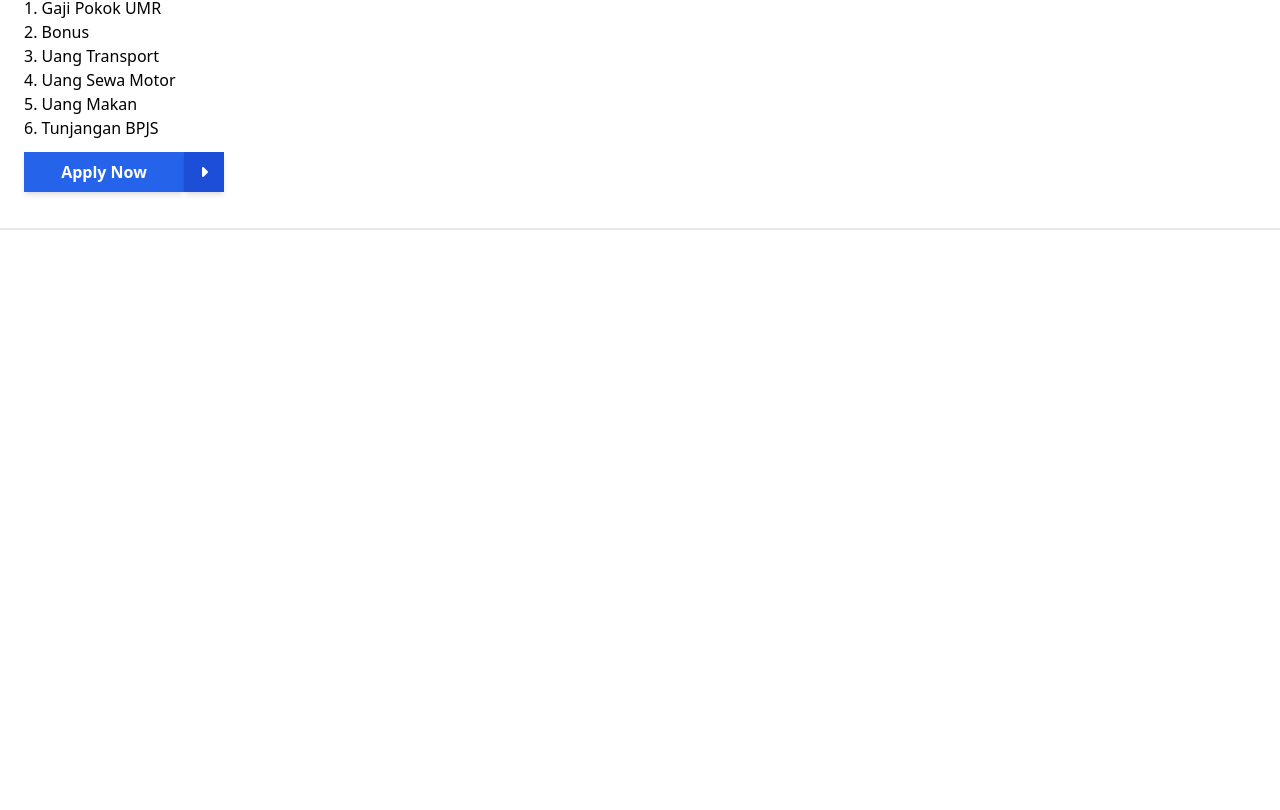
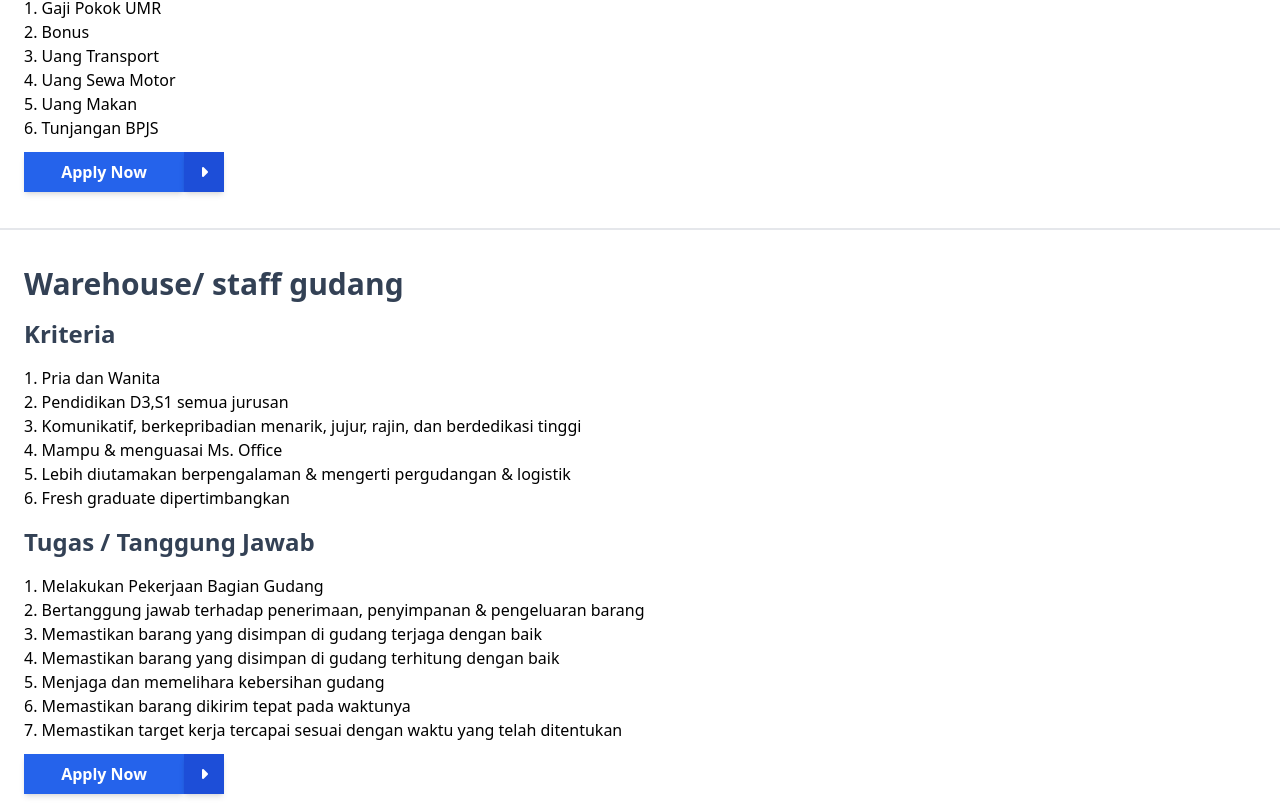
Before and after one commit to NabilaAzzahrra/job_fair, a React (Vite) app: page /csa in a window 1280 px wide. Shown: the part 756-1566 px from the top of the page. Before the commit the page ends 1006 px from the top, so only its background shows below. Built offline with nearby package versions, Linux system fonts and the light colour scheme.

Commit message:
fiks csa

```diff
--- a/src/pages/CompanyFive.jsx
+++ b/src/pages/CompanyFive.jsx
@@ -37,6 +37,37 @@ function CompanyFive() {
             <div>
                 <hr className='my-5 border-t-2' />
             </div>
+
+            <section className='px-6 py-4'>
+                <h1 className='text-3xl font-bold text-slate-700'>Warehouse/ staff gudang</h1>
+                {/* <h1 className='text-2xl text-slate-600'>Lokasi : Wilayah Penempatan Tasik, Banjar dan Garut</h1>
+                <p className='text-1xl text-slate-500'>Salary : Competitive, dependent on experience & Job Role</p> */}
+
+                <p className='py-4 font-bold text-2xl text-slate-700'>Kriteria</p>
+                <p>
+                    1. Pria dan Wanita <br />
+                    2. Pendidikan D3,S1 semua jurusan <br />
+                    3. Komunikatif, berkepribadian menarik, jujur, rajin, dan berdedikasi tinggi <br />
+                    4. Mampu & menguasai Ms. Office <br />
+                    5. Lebih diutamakan berpengalaman & mengerti pergudangan & logistik <br />
+                    6. Fresh graduate dipertimbangkan <br />
+                </p>
+
+                <p className='py-4 font-bold text-2xl text-slate-700'>Tugas / Tanggung Jawab</p>
+                <p>
+                    1. Melakukan Pekerjaan Bagian Gudang<br />
+                    2. Bertanggung jawab terhadap penerimaan, penyimpanan & pengeluaran barang<br />
+                    3. Memastikan barang yang disimpan di gudang terjaga dengan baik<br />
+                    4. Memastikan barang yang disimpan di gudang terhitung dengan baik<br />
+                    5. Menjaga dan memelihara kebersihan gudang<br />
+                    6. Memastikan barang dikirim tepat pada waktunya<br />
+                    7. Memastikan target kerja tercapai sesuai dengan waktu yang telah ditentukan<br />
+                </p>
+                <a href='https://forms.gle/Gk2YgdJQ6QjqVPuSA' className='mt-3 flex'>
+                    <span className='flex items-center justify-center w-40 h-10 bg-blue-600  shadow-md text-white font-bold'> Apply Now </span>
+                    <span className='flex items-center justify-center w-10 h-10 bg-blue-700  shadow-md text-white font-bold'><i className="fa-solid fa-caret-right"></i></span>
+                </a>
+            </section>
         </div>
     )
 }
```
